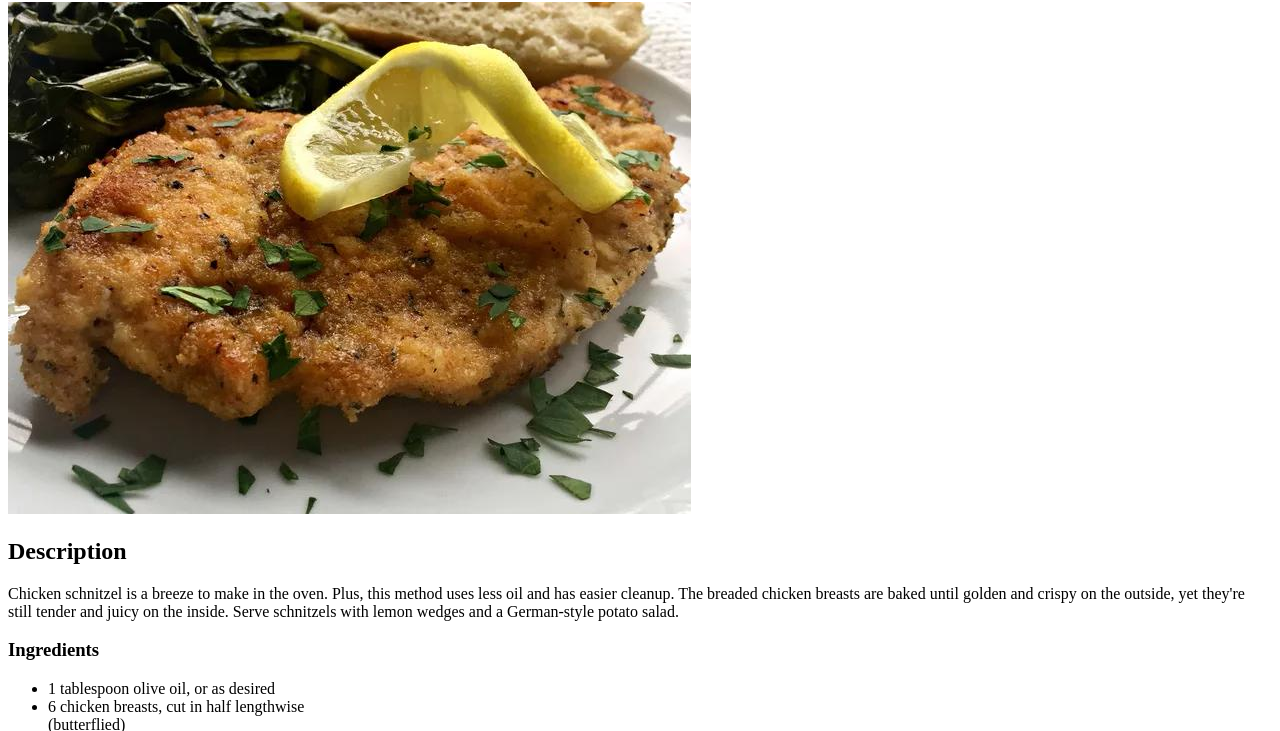
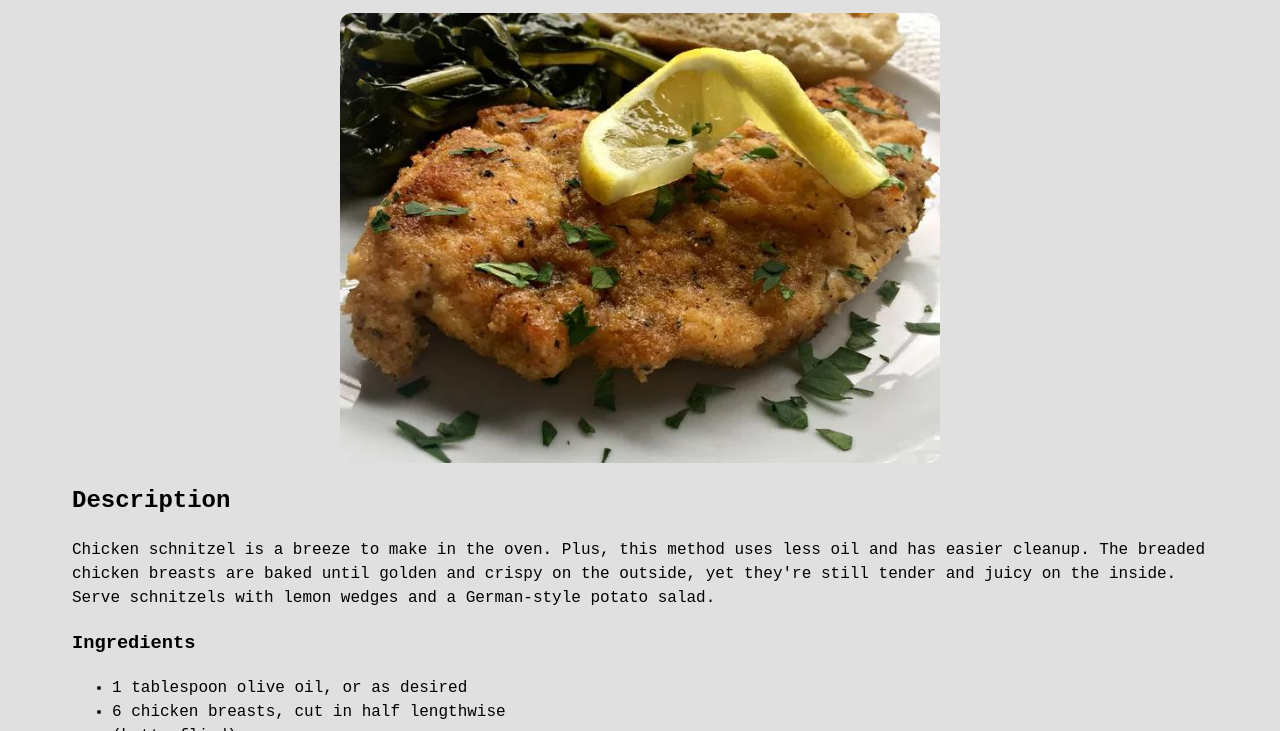
Before and after one commit to wnnow/odin-recipes, a plain HTML site: page recipes/baked-chicken-schnitzel.html in a window 1280 px wide. Shown: the part 78-809 px from the top of the page. Drawn offline with Linux system fonts and the light colour scheme; the site is published under a folder, as on GitHub Pages, so addresses that start at the root find nothing.

Commit message:
Fix CSS paths in HTML files
Replace absolute root CSS links with relative paths so styles load
correctly when viewing files locally or hosting on GitHub Pages. This
prevents broken stylesheet references caused by leading-slash paths that
point to the server root instead of the project subpath.

```diff
--- a/recipes/baked-chicken-schnitzel.html
+++ b/recipes/baked-chicken-schnitzel.html
@@ -5,7 +5,7 @@
   <meta charset="UTF-8">
   <meta name="viewport" content="width=device-width, initial-scale=1.0">
   <title>Baked Chicken Schnitzel</title>
-  <link rel="stylesheet" href="/css/recipe.css">
+  <link rel="stylesheet" href="../css/recipe.css">
 </head>
 
 <body>
```
Also changed, not shown: index.html (+1 -1 lines), recipes/bang-bang-chicken.html (+1 -1 lines), recipes/unstuffed-cabbage-roll.html (+1 -1 lines).
